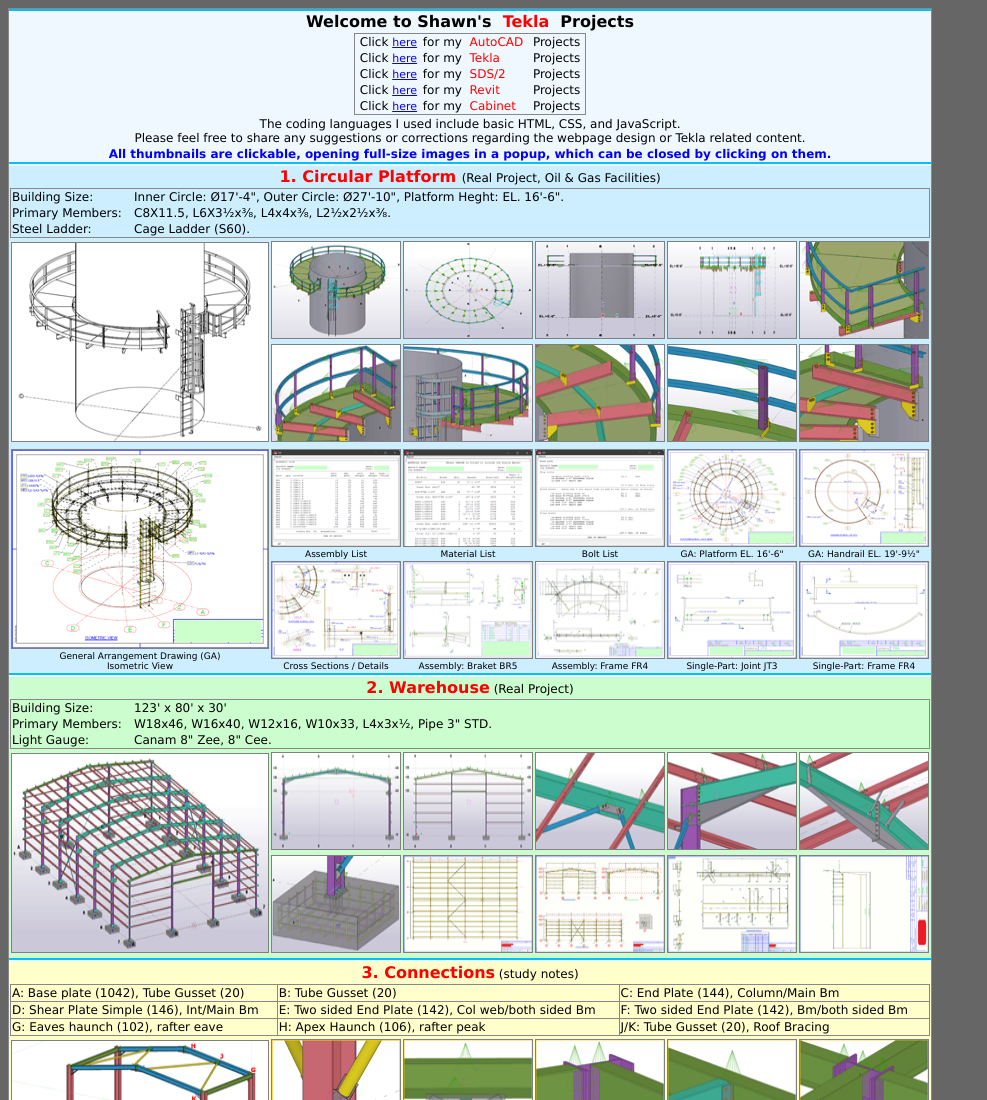
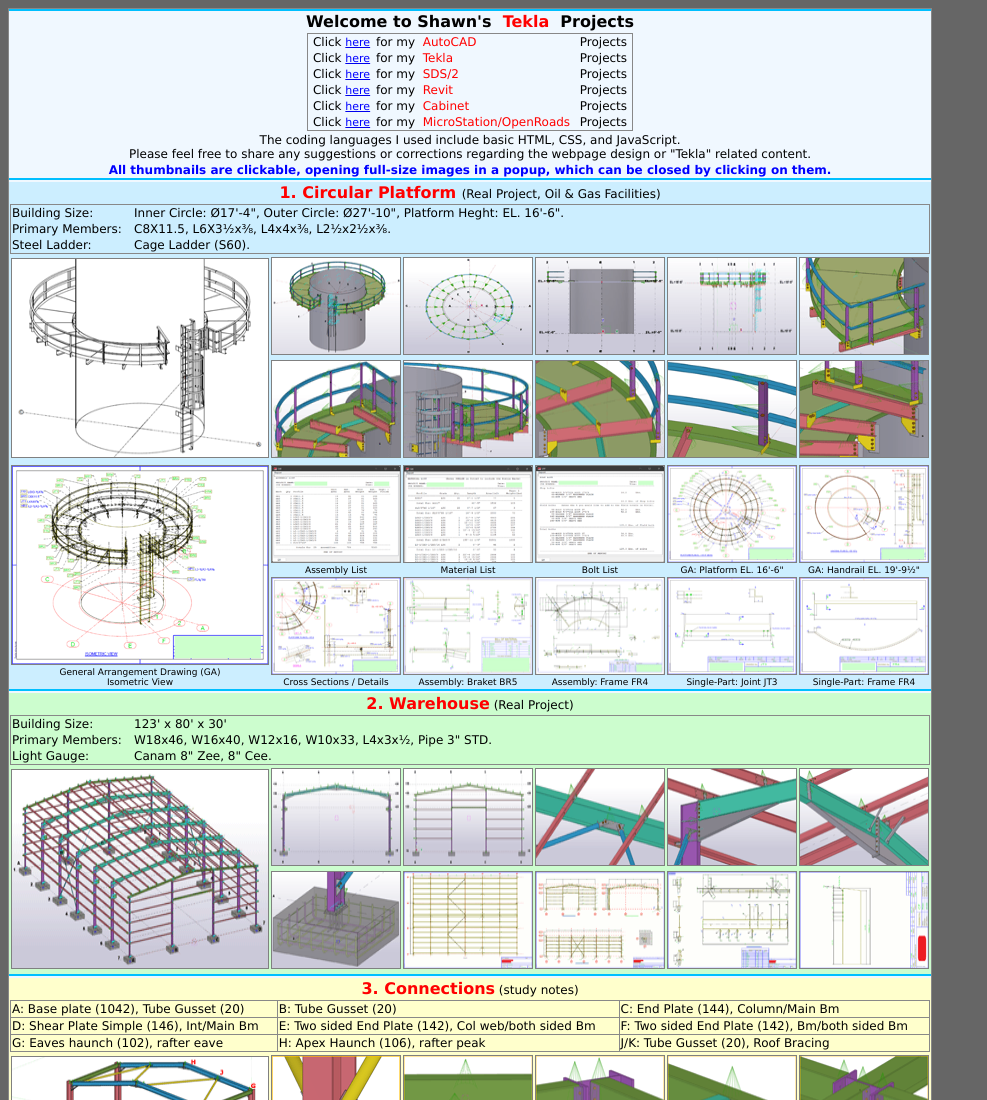
Before and after one commit to HubGit2000/shawn-tekla, a plain HTML site: page index.html in a window 1280 px wide. Shown: the top 1100 px of the page, without its empty margins (0-987 px from the left). Drawn offline with Linux system fonts and the light colour scheme.

Commit message:
Add files via upload

```diff
--- a/index.html
+++ b/index.html
@@ -17,12 +17,13 @@
                     <tr><td>&nbsp;Click <a href="https://hubgit2000.github.io/shawn-sds2/">   <span class="subNoteCssBlue">here</span></a></td><td>for my &nbsp;<span class="subNoteCss">SDS/2</span></td><td>&nbsp; Projects</td> </tr>
                     <tr><td>&nbsp;Click <a href="https://hubgit2000.github.io/shawn-revit/">  <span class="subNoteCssBlue">here</span></a></td><td>for my &nbsp;<span class="subNoteCss">Revit</span></td><td>&nbsp; Projects</td></tr>
                     <tr><td>&nbsp;Click <a href="https://hubgit2000.github.io/shawn-cabinet/"><span class="subNoteCssBlue">here</span></a></td><td>for my &nbsp;<span class="subNoteCss">Cabinet</span></td><td>&nbsp; Projects</td></tr>
+                    <tr><td>&nbsp;Click <a href="https://hubgit2000.github.io/shawn-bentley/"><span class="subNoteCssBlue">here</span></a></td><td>for my &nbsp;<span class="subNoteCss">MicroStation/OpenRoads</span></td><td>&nbsp; Projects</td></tr>
                 </table>
         </tr>
 
         <tr><td colspan="5" align="center">
                 The coding languages I used include basic HTML, CSS, and JavaScript.<br>
-                Please feel free to share any suggestions or corrections regarding the webpage design or Tekla related content.
+                Please feel free to share any suggestions or corrections regarding the webpage design or "Tekla" related content.
         </tr>
 
         <!--tr><td colspan="5" align="center">
```
